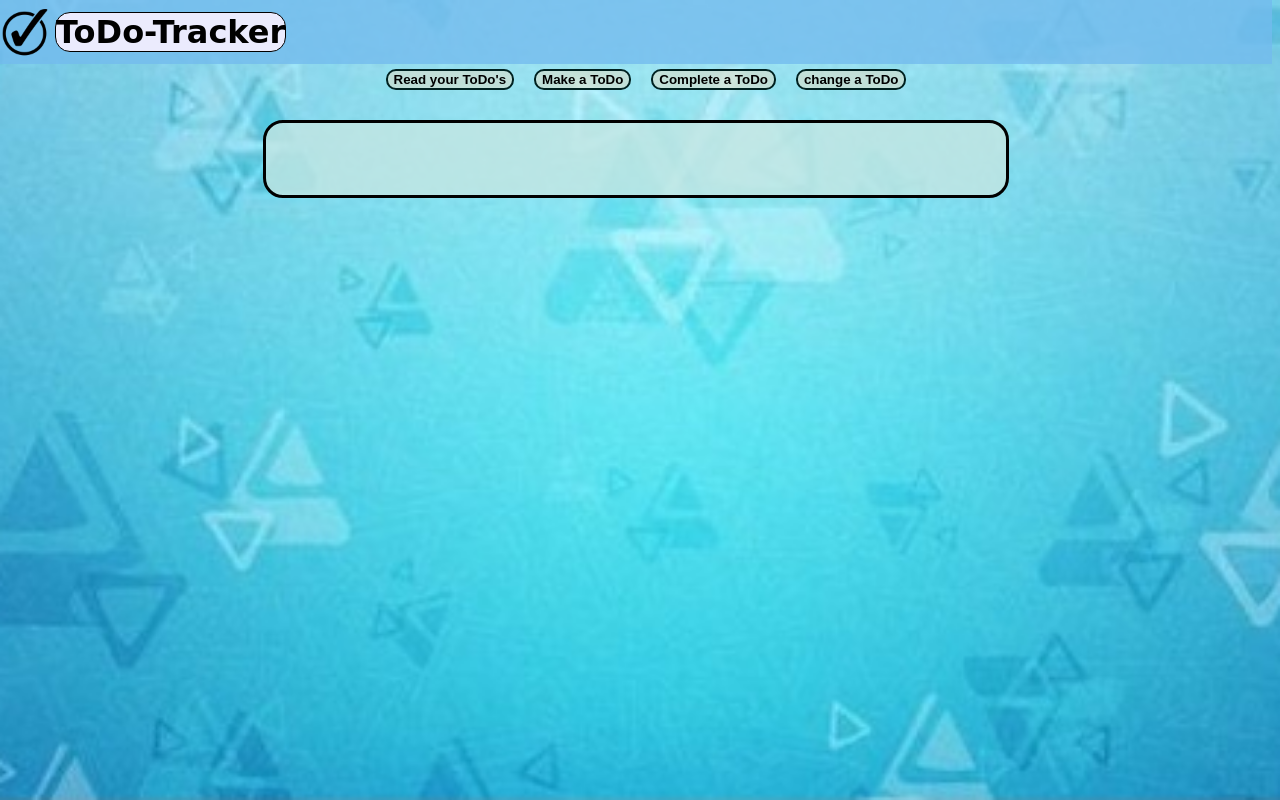
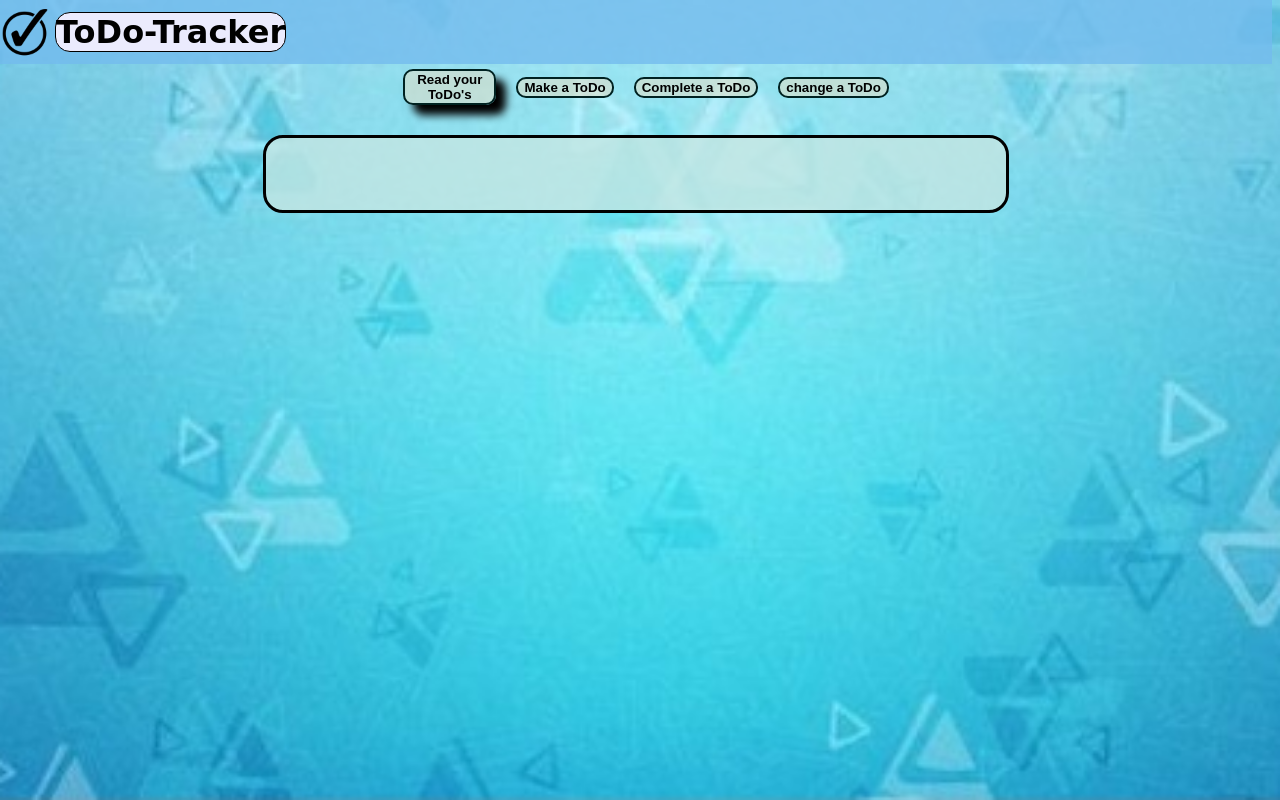
Before and after one commit to AdamDanielJones/todo-fullstack, a plain HTML site: page public/index.html in a window 1280 px wide. In both pictures the pointer is over the button "Read your ToDo's". Drawn offline with Linux system fonts and the light colour scheme; a web font is replaced by a local one.

Commit message:
adds button shadows

```diff
--- a/public/style.css
+++ b/public/style.css
@@ -26,6 +26,11 @@ body {
   margin-left:20px;
   font-weight: bold;
   border-radius:10px;
+}
+
+.todoButtons:hover {
+  width:7em;
+  box-shadow: 10px 10px 8px black;
 }
 
 #headerContainer {
```
